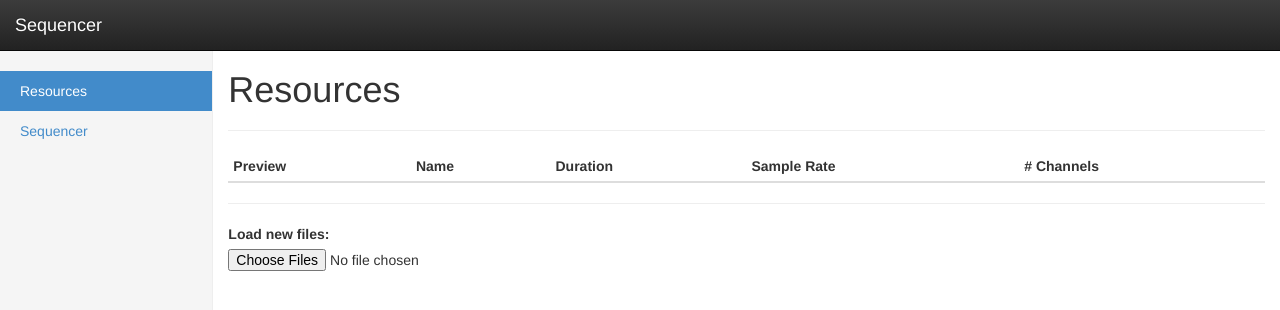
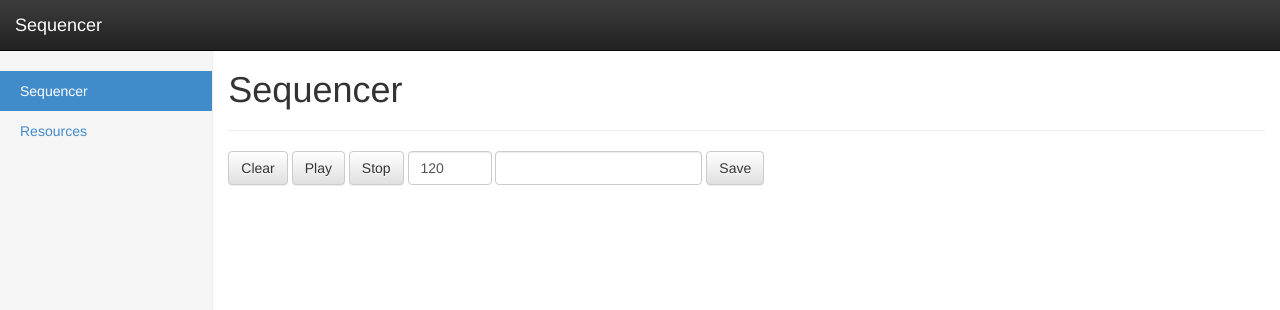
Before and after one commit to mdomi/drum-sequencer-prototype, a website: page www/index.html in a window 1280 px wide. Drawn offline with Linux system fonts and the light colour scheme.

Commit message:
moved active panel

```diff
--- a/www/index.html
+++ b/www/index.html
@@ -17,12 +17,12 @@
             <div class="row">
                 <div class="col-sm-3 col-md-2 sidebar">
                     <ul class="nav nav-sidebar">
-                        <li class="active"><a href="#resources" data-toggle="tab">Resources</a></li>
-                        <li><a href="#sequencer" data-toggle="tab">Sequencer</a></li>
+                        <li class="active"><a href="#sequencer" data-toggle="tab">Sequencer</a></li>
+                        <li><a href="#resources" data-toggle="tab">Resources</a></li>
                     </ul>
                 </div>
                 <div class="col-sm-9 col-sm-offset-3 col-md-10 col-md-offset-2 main tab-content">
-                    <div class="tab-pane active" id="resources">
+                    <div class="tab-pane" id="resources">
                         <h1>Resources</h1>
                         <hr>
                         <table class="table table-condensed">
@@ -45,7 +45,7 @@
                             </div>
                         </form>
                     </div>
-                    <div class="tab-pane" id="sequencer">
+                    <div class="tab-pane active" id="sequencer">
                         <h1>Sequencer</h1>
                         <hr>
                         <div class="form-inline" id="controls">
```
